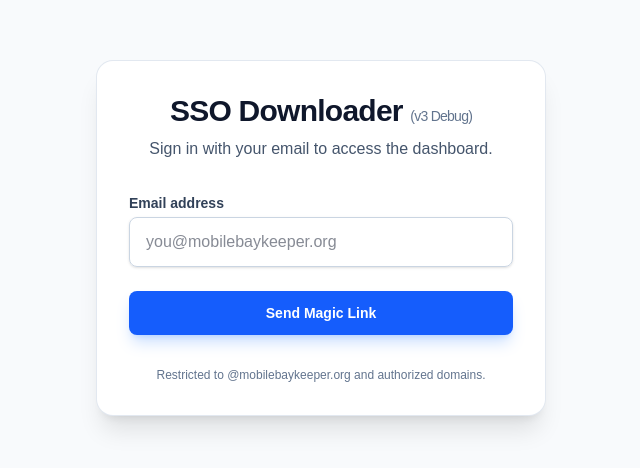
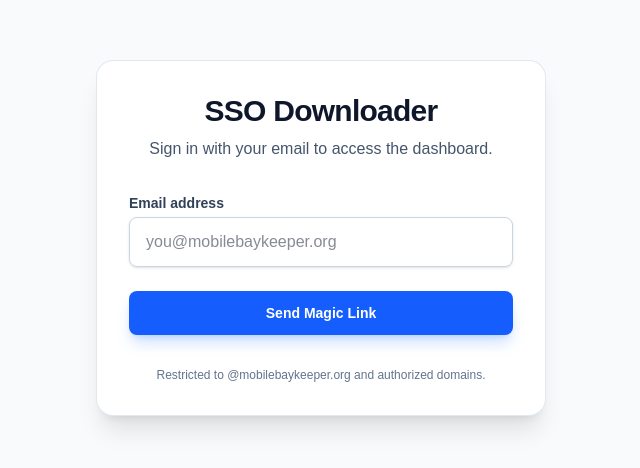
Before and after one commit to CadeOnTheCoast/SSO_Downloader, a Next.js app in the folder frontend/: page /login in a window 1280 px wide. Shown: the part 162-630 px from the top of the page, without its empty margins (319-959 px from the left). Built offline with nearby package versions, Linux system fonts and the light colour scheme.

Commit message:
chore: remove debug artifacts and logging

```diff
--- a/frontend/src/app/auth/callback/route.ts
+++ b/frontend/src/app/auth/callback/route.ts
@@ -2,21 +2,12 @@ import { NextResponse } from 'next/server'
 import { createClient } from '@/lib/supabase/server'
 
 export async function GET(request: Request) {
-    console.log('!!! AUTH CALLBACK STARTED !!!')
     const { searchParams, origin } = new URL(request.url)
     const code = searchParams.get('code')
     const next = searchParams.get('next') ?? '/'
 
-    console.log('Auth Code Present:', !!code)
-    console.log('Environment Check:', {
-        hasUrl: !!process.env.NEXT_PUBLIC_SUPABASE_URL,
-        hasKey: !!process.env.NEXT_PUBLIC_SUPABASE_ANON_KEY,
-        nodeEnv: process.env.NODE_ENV
-    })
-
     if (code) {
         const supabase = await createClient()
-        console.log('Supabase Client Created, exchanging code...')
         const { error } = await supabase.auth.exchangeCodeForSession(code)
         if (!error) {
             const forwardedHost = request.headers.get('x-forwarded-host') // mirror sst-specific behavior
--- a/frontend/src/app/login/actions.ts
+++ b/frontend/src/app/login/actions.ts
@@ -42,5 +42,5 @@ export async function login(formData: FormData) {
     }
 
     revalidatePath('/', 'layout')
-    return redirect(`/login?success=Link sent to ${email} (Redirecting to: ${redirectUrl})`)
+    return redirect('/login?success=Check your email for the magic link!')
 }
--- a/frontend/src/app/login/page.tsx
+++ b/frontend/src/app/login/page.tsx
@@ -10,7 +10,7 @@ export default function LoginPage({
             <div className="w-full max-w-md rounded-2xl bg-white p-8 shadow-xl ring-1 ring-slate-200">
                 <div className="mb-8 text-center">
                     <h1 className="text-3xl font-extrabold tracking-tight text-slate-900">
-                        SSO Downloader <span className="text-sm font-normal text-slate-500">(v3 Debug)</span>
+                        SSO Downloader
                     </h1>
                     <p className="mt-2 text-slate-600">
                         Sign in with your email to access the dashboard.
```
